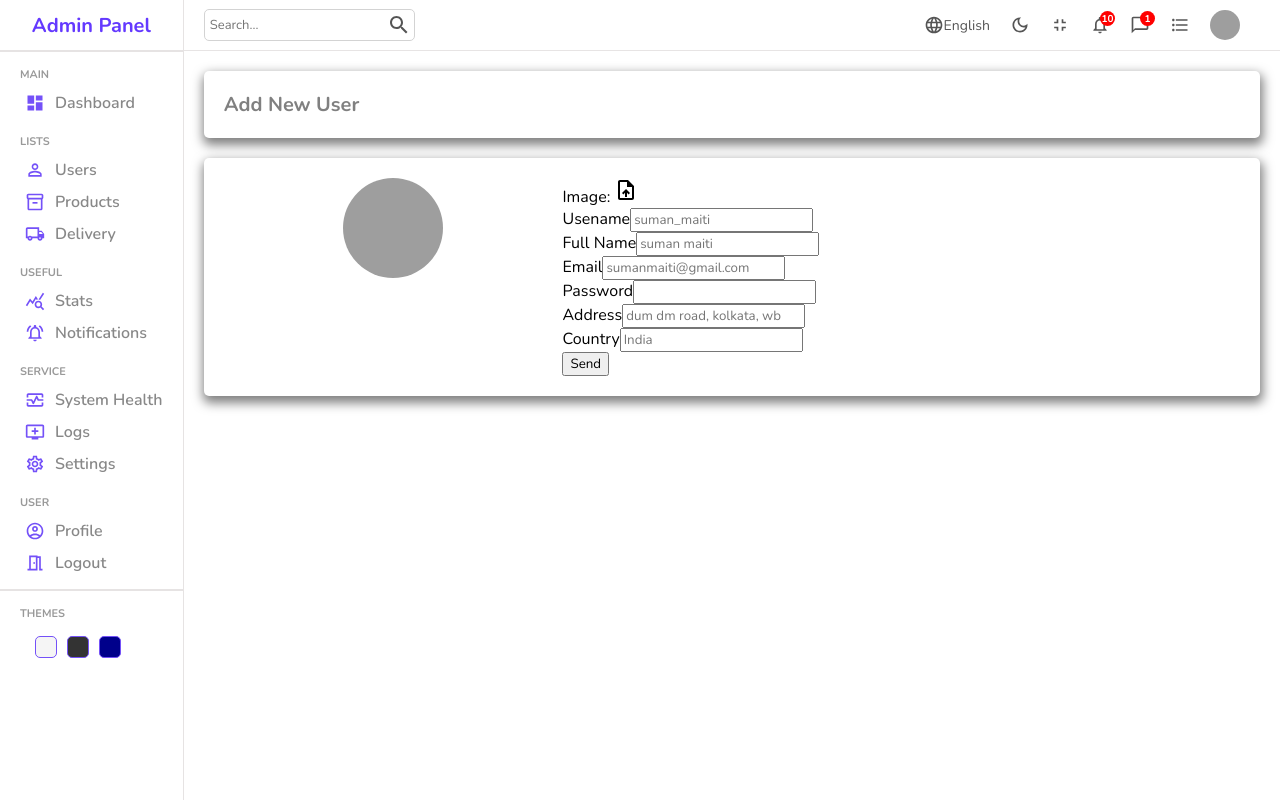
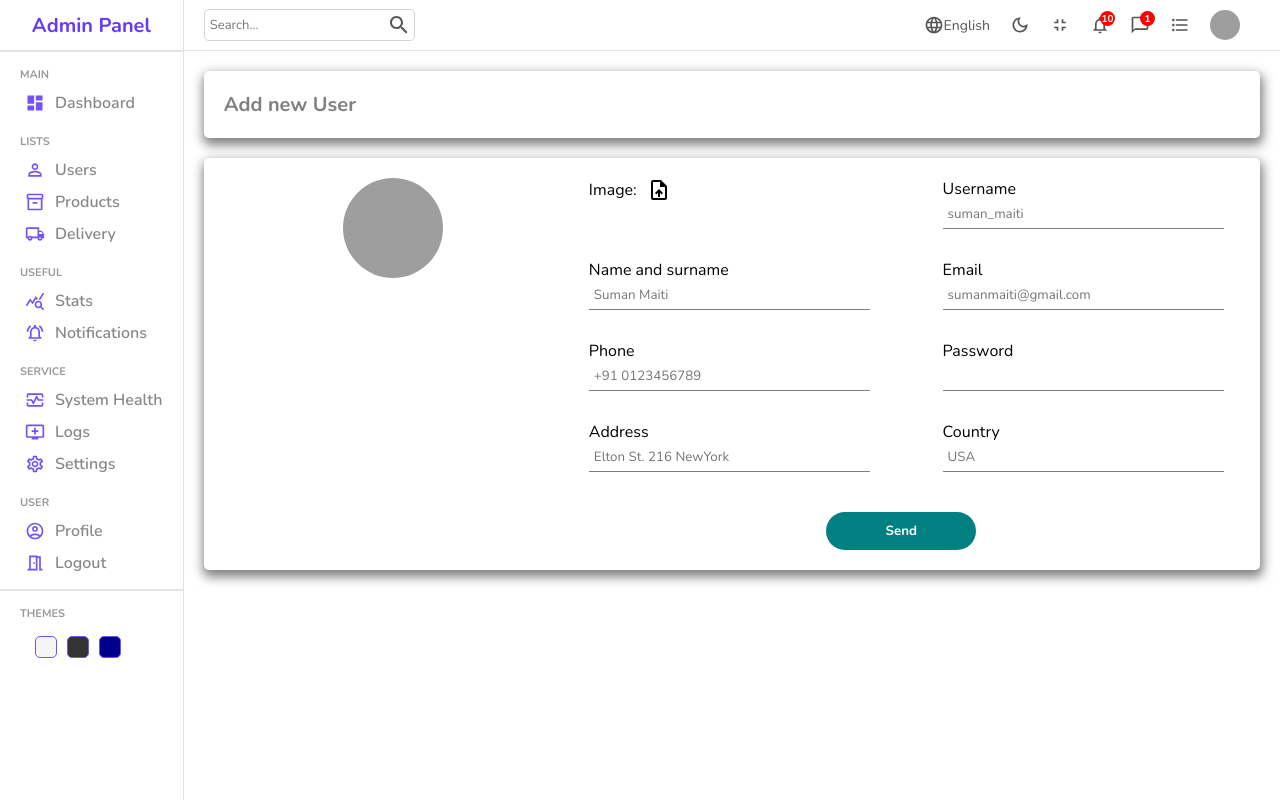
Before and after one commit to sumankmaiti/ReactAdminPanel, a React (Create React App) app in the folder frontend/: page /users/new in a window 1280 px wide. Built offline with nearby package versions, Linux system fonts and the light colour scheme; grey boxes are pictures that could not be loaded.

Commit message:
new page complete

```diff
--- a/frontend/src/App.js
+++ b/frontend/src/App.js
@@ -5,6 +5,7 @@ import Login from "./pages/login/Login"
 import List from "./pages/list/List"
 import Single from "./pages/single/Single"
 import New from "./pages/new/New"
+import { productInputs, userInputs } from './formSource';
 
 function App() {
   return (
@@ -17,12 +18,12 @@ function App() {
 					<Route path='users'>
 						<Route index element={< List />} />
 						<Route path=':userid' element={<Single />} />
-						<Route path='new' element={<New />} />
+						<Route path='new' element={<New input={userInputs} title='Add new User' />} />
 					</Route>
 					<Route path='products'>
 						<Route index element={< List />} />
 						<Route path=':productid' element={<Single />} />
-						<Route path='new' element={<New />} />
+						<Route path='new' element={<New input={productInputs} title='Add new Product' />} />
 					</Route>
 				</Route>
 			</Routes>
--- /dev/null
+++ b/frontend/src/formSource.js
@@ -0,0 +1,76 @@
+export const userInputs = [
+    {
+      id: 1,
+      label: "Username",
+      type: "text",
+      placeholder: "suman_maiti",
+    },
+    {
+      id: 2,
+      label: "Name and surname",
+      type: "text",
+      placeholder: "Suman Maiti",
+    },
+    {
+      id: 3,
+      label: "Email",
+      type: "mail",
+      placeholder: "sumanmaiti@gmail.com",
+    },
+    {
+      id: 4,
+      label: "Phone",
+      type: "text",
+      placeholder: "+91 0123456789",
+    },
+    {
+      id: 5,
+      label: "Password",
+      type: "password",
+    },
+    {
+      id: 6,
+      label: "Address",
+      type: "text",
+      placeholder: "Elton St. 216 NewYork",
+    },
+    {
+      id: 7,
+      label: "Country",
+      type: "text",
+      placeholder: "USA",
+    },
+  ];
+
+  export const productInputs = [
+    {
+      id: 1,
+      label: "Title",
+      type: "text",
+      placeholder: "Apple Macbook Pro",
+    },
+    {
+      id: 2,
+      label: "Description",
+      type: "text",
+      placeholder: "Description",
+    },
+    {
+      id: 3,
+      label: "Category",
+      type: "text",
+      placeholder: "Computers",
+    },
+    {
+      id: 4,
+      label: "Price",
+      type: "text",
+      placeholder: "100",
+    },
+    {
+      id: 5,
+      label: "Stock",
+      type: "text",
+      placeholder: "in stock",
+    },
+  ];
--- a/frontend/src/pages/new/New.jsx
+++ b/frontend/src/pages/new/New.jsx
@@ -3,20 +3,23 @@ import UploadFileIcon from "@mui/icons-material/UploadFile";
 import Sidebar from "../../components/sidebar/Sidebar";
 import Navbar from "../../components/navbar/Navbar";
 import "./new.scss";
+import { useState } from "react";
 
-const New = () => {
+const New = ({ input, title }) => {
+  const [file, setFile] = useState("")
+
   return (
     <div className="new">
       <Sidebar />
       <div className="newContainer">
         <Navbar />
         <div className="top">
-          <h1>Add New User</h1>
+          <h1>{title}</h1>
         </div>
         <div className="bottom">
           <div className="left">
             <img
-              src="https://static.vecteezy.com/system/resources/previews/005/337/799/original/icon-image-not-found-free-vector.jpg"
+              src= {file ? URL.createObjectURL(file) : "https://static.vecteezy.com/system/resources/previews/005/337/799/original/icon-image-not-found-free-vector.jpg"}
               alt=""
             />
           </div>
@@ -26,10 +29,18 @@ const New = () => {
                 <label htmlFor="file">
                   Image: <UploadFileIcon className="icon" />
                 </label>
-                <input type="file" id="file" style={{ display: "none" }} />
+                <input onChange={e=>setFile(e.target.files[0])} type="file" id="file" style={{ display: "none" }} />
               </div>
 
-              <div className="formInput">
+              {input.map((item) => {
+                return (
+                  <div className="formInput" key={item.id}>
+                    <label>{item.label}</label>
+                    <input type={item.type} placeholder={item.placeholder} />
+                  </div>
+                );
+              })}
+              {/* <div className="formInput">
                 <label>Usename</label>
                 <input type="text" placeholder="suman_maiti" />
               </div>
@@ -45,6 +56,11 @@ const New = () => {
               </div>
 
               <div className="formInput">
+                <label>Phone</label>
+                <input type="text" placeholder="12345678" />
+              </div>
+
+              <div className="formInput">
                 <label>Password</label>
                 <input type="password" />
               </div>
@@ -57,7 +73,7 @@ const New = () => {
               <div className="formInput">
                 <label>Country</label>
                 <input type="text" placeholder="India" />
-              </div>
+              </div> */}
 
               <button>Send</button>
             </form>
--- a/frontend/src/pages/new/new.scss
+++ b/frontend/src/pages/new/new.scss
@@ -33,6 +33,46 @@
 
             .right {
                 flex: 2;
+
+                form {
+                    display: flex;
+                    flex-wrap: wrap;
+                    gap: 30px;
+                    justify-content: space-around;
+
+                    .formInput {
+                        width: 40%;
+
+                        label {
+                            display: flex;
+                            align-items: center;
+                            gap: 10px;
+
+                            .icon {
+                                cursor: pointer;
+                            }
+                        }
+
+                        input {
+                            width: 100%;
+                            border: none;
+                            padding: 5px;
+                            border-bottom: 1px solid gray;
+                        }
+                    }
+
+                    button {
+                        width: 150px;
+                        padding: 10px;
+                        border: none;
+                        background-color: teal;
+                        color: white;
+                        font-weight: bold;
+                        cursor: pointer;
+                        margin-top: 10px;
+                        border-radius: 50px;
+                    }
+                }
             }
         }
     }
```
